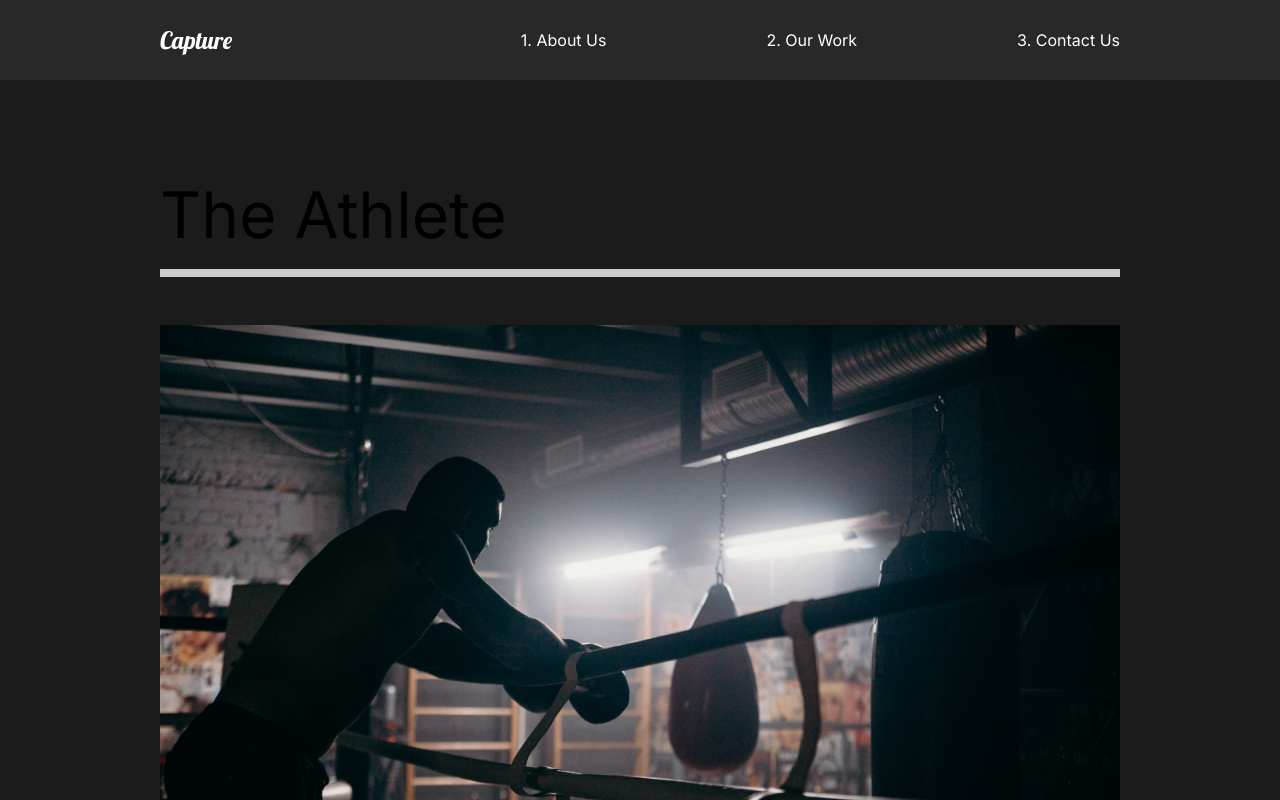
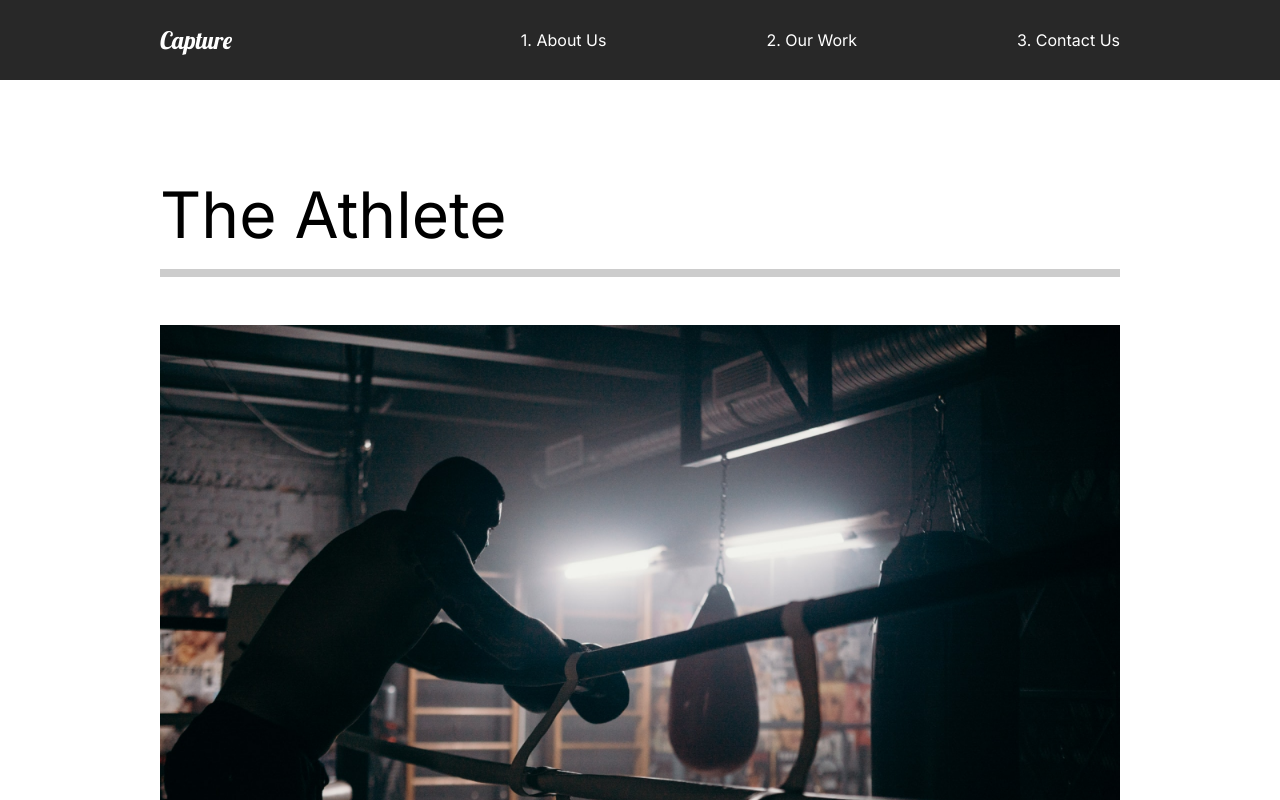
Before and after one commit to BojanIstvancic/the-creative-react-course-capture, a React (Create React App) app: page /work in a window 1280 px wide. Shown: the top 800 px of the page. Built offline with nearby package versions, Linux system fonts and the light colour scheme.

Commit message:
13. Page Transitions - framer-motion

```diff
--- a/src/App.js
+++ b/src/App.js
@@ -6,14 +6,24 @@ import MovieDetail from "./pages/MovieDetail";
 // Global Style
 import GlobalStyle from "./components/GlobalStyle";
 // Router
-import { Switch, Route } from "react-router-dom";
+import { Switch, Route, useLocation } from "react-router-dom";
+// Animation
+import { AnimatePresence } from "framer-motion";
+/*
+  it allows the animation when the component unmounts
+  wrap <Switch> in <AnimatePresence>
+  framer motion requires location and key to animate the page -> thats why we can use useLocation() function
+  exitBeforeEnter -> property - which says to start animate another component when the first one finishes with the animation
+ */
 
 function App() {
+  const location = useLocation();
   return (
     <div className="App">
       <GlobalStyle />
       <Nav />
-      <Switch>
+      <AnimatePresence exitBeforeEnter>
+        <Switch location={location} key={location.pathname}>
           <Route path="/" exact>
             {/* exact - render this route if the path is EXACTLY THE SAME - not /work or /contact */}
             <AboutUs />
@@ -30,6 +40,7 @@ function App() {
           </Route>
         </Switch>
         {/* Switch renders just one route per page - first one that matches the URL */}
+      </AnimatePresence>
     </div>
   );
 }
--- /dev/null
+++ b/src/animation.js
@@ -0,0 +1,20 @@
+export const pageAnimation = {
+  hidden: {
+    opacity: 0,
+    y: 300,
+  },
+  show: {
+    opacity: 1,
+    y: 0,
+    transition: {
+      duration: 1,
+    },
+  },
+  exit: {
+    opacity: 0,
+    y: 300,
+    transition: {
+      duration: 1,
+    },
+  },
+};
--- a/src/pages/AboutUs.js
+++ b/src/pages/AboutUs.js
@@ -2,14 +2,22 @@ import React from "react";
 import AboutSection from "../components/AboutSection";
 import ServicesSection from "../components/ServicesSection";
 import FaqSection from "../components/FaqSection";
+// Import Animations
+import { motion } from "framer-motion";
+import { pageAnimation } from "../animation.js";
 
 const AboutUs = () => {
   return (
-    <div>
+    <motion.div
+      variants={pageAnimation}
+      initial="hidden"
+      animate="show"
+      exit="exit"
+    >
       <AboutSection />
       <ServicesSection />
       <FaqSection />
-    </div>
+    </motion.div>
   );
 };
 
--- a/src/pages/ContactUs.js
+++ b/src/pages/ContactUs.js
@@ -1,10 +1,19 @@
 import React from "react";
+// Import Animations
+import { motion } from "framer-motion";
+import { pageAnimation } from "../animation.js";
 
 const ContactUs = () => {
   return (
-    <div>
+    <motion.div
+      variants={pageAnimation}
+      initial="hidden"
+      animate="show"
+      exit="exit"
+      style={{ background: "#fff" }}
+    >
       <h1>Contact Us</h1>
-    </div>
+    </motion.div>
   );
 };
 
--- a/src/pages/MovieDetail.js
+++ b/src/pages/MovieDetail.js
@@ -3,6 +3,9 @@ import styled from "styled-components";
 import { useHistory } from "react-router-dom";
 // useHistory - gives us information where we are (location / path name - URL)
 import { MovieState } from "../movieState";
+// Import Animations
+import { motion } from "framer-motion";
+import { pageAnimation } from "../animation.js";
 
 const MovieDetail = () => {
   const history = useHistory();
@@ -21,7 +24,12 @@ const MovieDetail = () => {
     <div>
       {movie && (
         /* IF the movie is available render out this content */
-        <Details>
+        <Details
+          variants={pageAnimation}
+          initial="hidden"
+          animate="show"
+          exit="exit"
+        >
           <Headline>
             <h2>{movie.title}</h2>
             <img src={movie.mainImg} alt="movie" />
@@ -44,7 +52,7 @@ const MovieDetail = () => {
   );
 };
 
-const Details = styled.div`
+const Details = styled(motion.div)`
   color: white;
 `;
 
--- a/src/pages/OurWork.js
+++ b/src/pages/OurWork.js
@@ -6,9 +6,25 @@ import athlete from "../img/athlete-small.png";
 import theracer from "../img/theracer-small.png";
 import goodtimes from "../img/goodtimes-small.png";
 
+// Import Animations
+import { motion } from "framer-motion";
+import { pageAnimation } from "../animation.js";
+
 const OurWork = () => {
   return (
-    <Work>
+    <Work
+      style={{ background: "#fff" }}
+      variants={pageAnimation}
+      initial="hidden"
+      animate="show"
+      exit="exit"
+    >
+      {/*
+      variants = where the definitions are comming from
+      initial = "hidden" - what happens initially - it is defined in pageAnimation
+      animate = "show" - how do we animate element - it is defined in pageAnimation
+      exit = "exit" - what happens when the component is unmounted
+     */}
       <Movie>
         <h2>The Athlete</h2>
         <div className="line"></div>
@@ -34,7 +50,7 @@ const OurWork = () => {
   );
 };
 
-const Work = styled.div`
+const Work = styled(motion.div)`
   min-height: 100vh;
   overflow: hidden;
   padding: 5rem 10rem;
```
Lines whose indentation alone changed are shown as unchanged.
